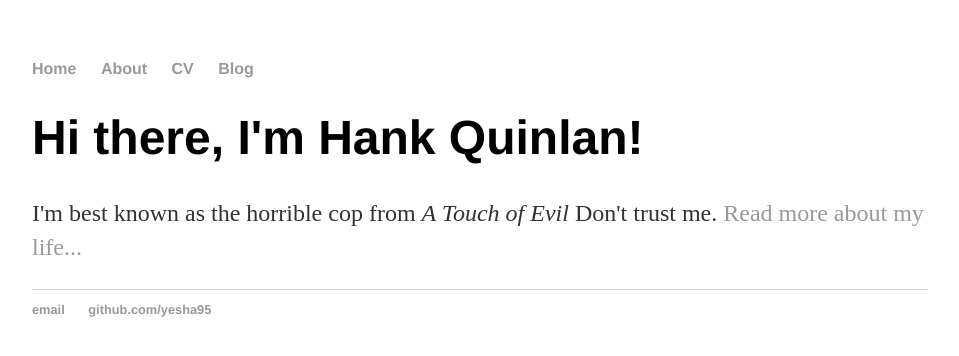
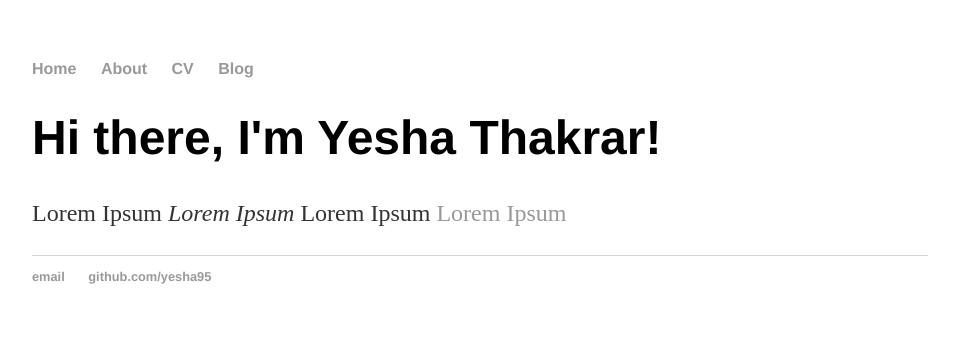
Before and after one commit to yesha95/yesha95.github.io, a Jekyll site: the page built from index.html, in a window 1280 px wide. Shown: the top 356 px of the page, without its empty margins (160-1119 px from the left). Built offline with Jekyll 4.4.1, drawn with Linux system fonts in a browser that asks for light colours.

Commit message:
Update index.html

```diff
--- a/index.html
+++ b/index.html
@@ -1,8 +1,8 @@
 ---
 layout: default
-title: Hank Quinlan, Horrible Cop
+title: Yesha Thakrar, BE.IT
 ---
 <div class="blurb">
-	<h1>Hi there, I'm Hank Quinlan!</h1>
-	<p>I'm best known as the horrible cop from <em>A Touch of Evil</em> Don't trust me. <a href="/about">Read more about my life...</a></p>
+	<h1>Hi there, I'm Yesha Thakrar!</h1>
+	<p>Lorem Ipsum <em>Lorem Ipsum</em> Lorem Ipsum <a href="/about">Lorem Ipsum</a></p>
 </div><!-- /.blurb -->
```
